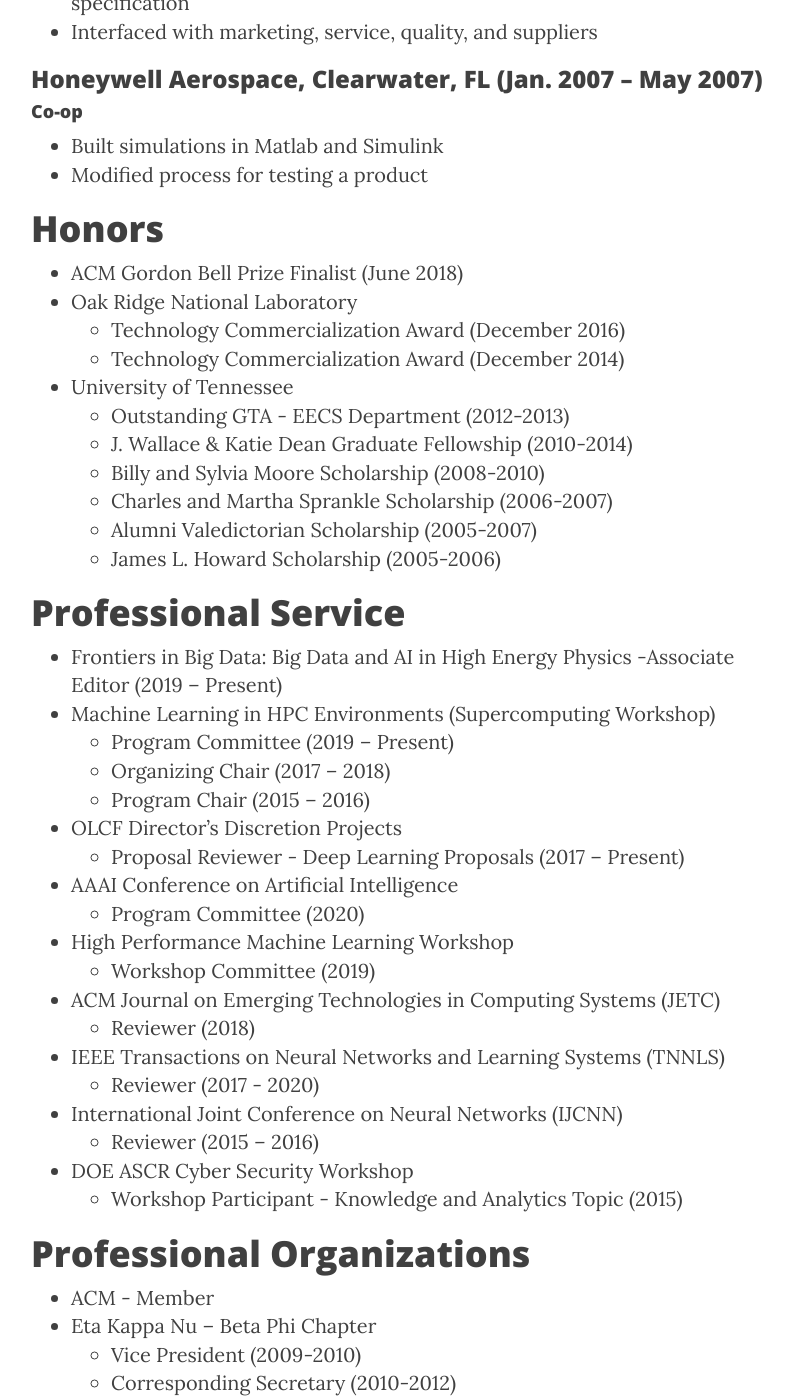
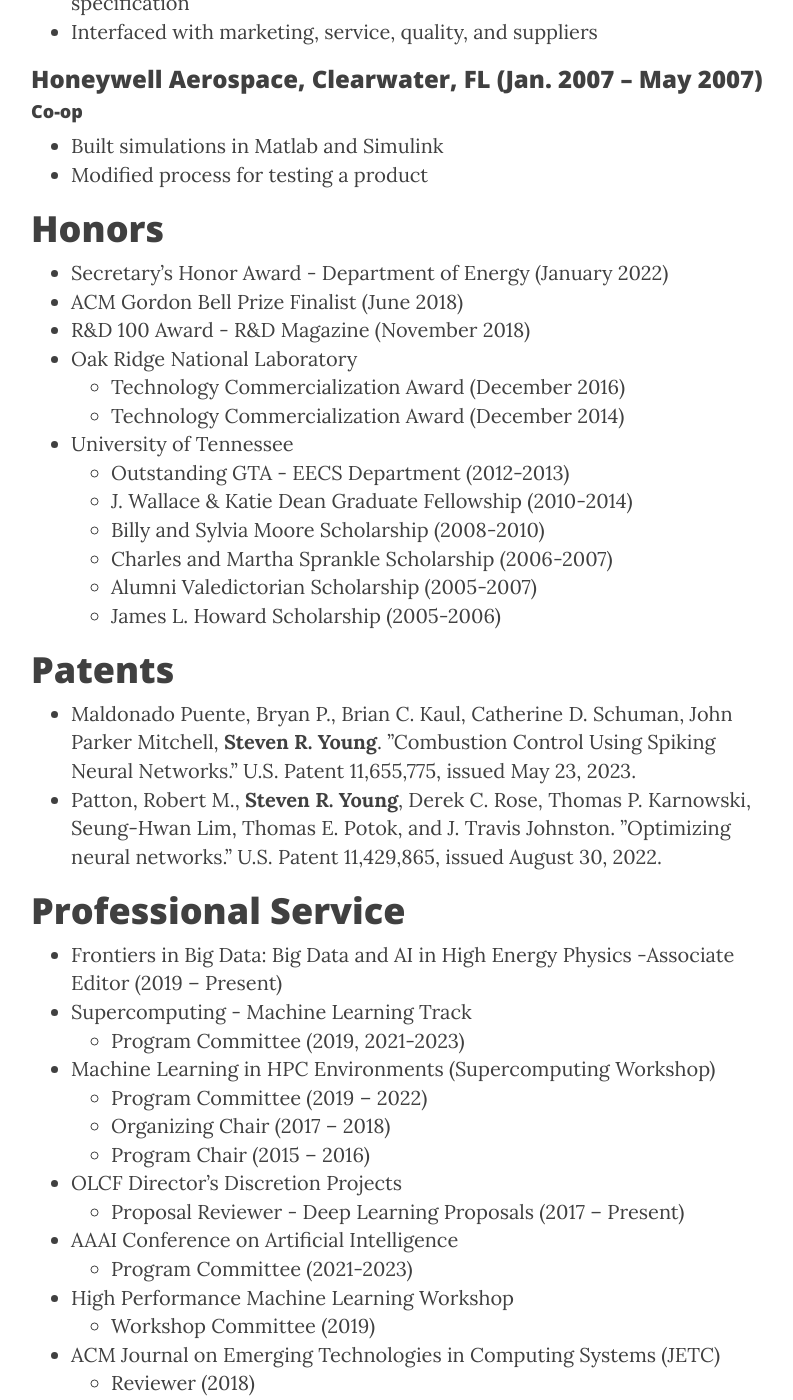
Before and after one commit to stevenryoung/stevenryoung.github.io, a Jekyll site: the page built from cv.md, in a window 1280 px wide and 1400 px high, scrolled down 7867 px. Shown: the whole window, without its empty margins (234-1027 px from the left). Built offline with Jekyll 4.4.1, drawn with Linux system fonts in a browser that asks for light colours; nearby versions of some CDN libraries.

Commit message:
Update CV with new patents and service roles
Added patents and updated professional service roles.

```diff
--- a/cv.md
+++ b/cv.md
@@ -132,7 +132,9 @@ GPA: 3.88
 - Modified process for testing a product
 
 # Honors
+- Secretary’s Honor Award - Department of Energy (January 2022)
 - ACM Gordon Bell Prize Finalist (June 2018)
+- R&D 100 Award - R&D Magazine (November 2018)
 - Oak Ridge National Laboratory
     - Technology Commercialization Award (December 2016)
     - Technology Commercialization Award (December 2014)
@@ -144,17 +146,23 @@ GPA: 3.88
     - Alumni Valedictorian Scholarship (2005-2007)
     - James L. Howard Scholarship (2005-2006)
 
+# Patents
+- Maldonado Puente, Bryan P., Brian C. Kaul, Catherine D. Schuman, John Parker Mitchell, **Steven R. Young**. ”Combustion Control Using Spiking Neural Networks.” U.S. Patent 11,655,775, issued May 23, 2023.
+- Patton, Robert M., **Steven R. Young**, Derek C. Rose, Thomas P. Karnowski, Seung-Hwan Lim, Thomas E. Potok, and J. Travis Johnston. ”Optimizing neural networks.” U.S. Patent 11,429,865, issued August 30, 2022.
+
 # Professional Service
 - Frontiers in Big Data: Big Data and AI in High Energy Physics
     -Associate Editor (2019 – Present)
+- Supercomputing - Machine Learning Track
+    - Program Committee (2019, 2021-2023)
 - Machine Learning in HPC Environments (Supercomputing Workshop)
-    - Program Committee (2019 – Present)
+    - Program Committee (2019 – 2022)
     - Organizing Chair (2017 – 2018)
     - Program Chair (2015 – 2016)
 - OLCF Director’s Discretion Projects
     - Proposal Reviewer - Deep Learning Proposals (2017 – Present)
 - AAAI Conference on Artificial Intelligence
-    - Program Committee (2020)
+    - Program Committee (2021-2023)
 - High Performance Machine Learning Workshop
     - Workshop Committee (2019)
 - ACM Journal on Emerging Technologies in Computing Systems (JETC)
```
